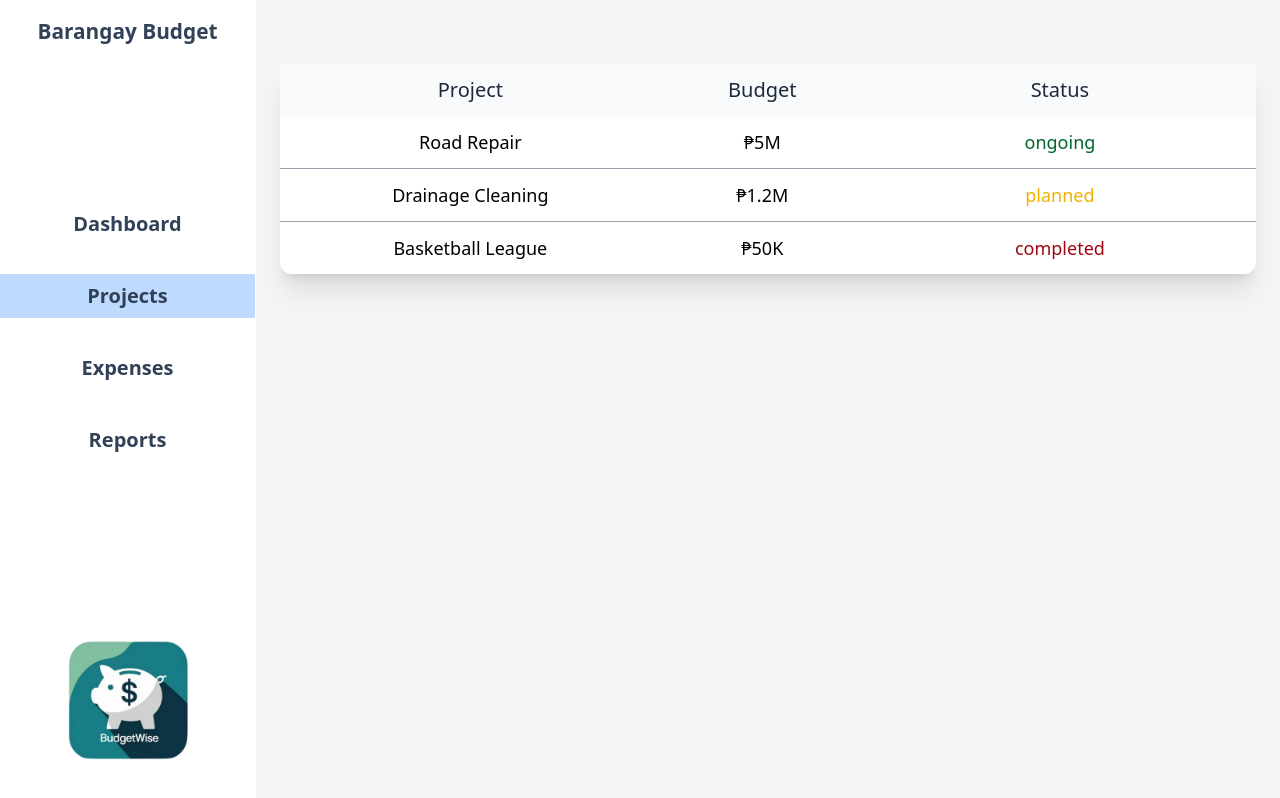
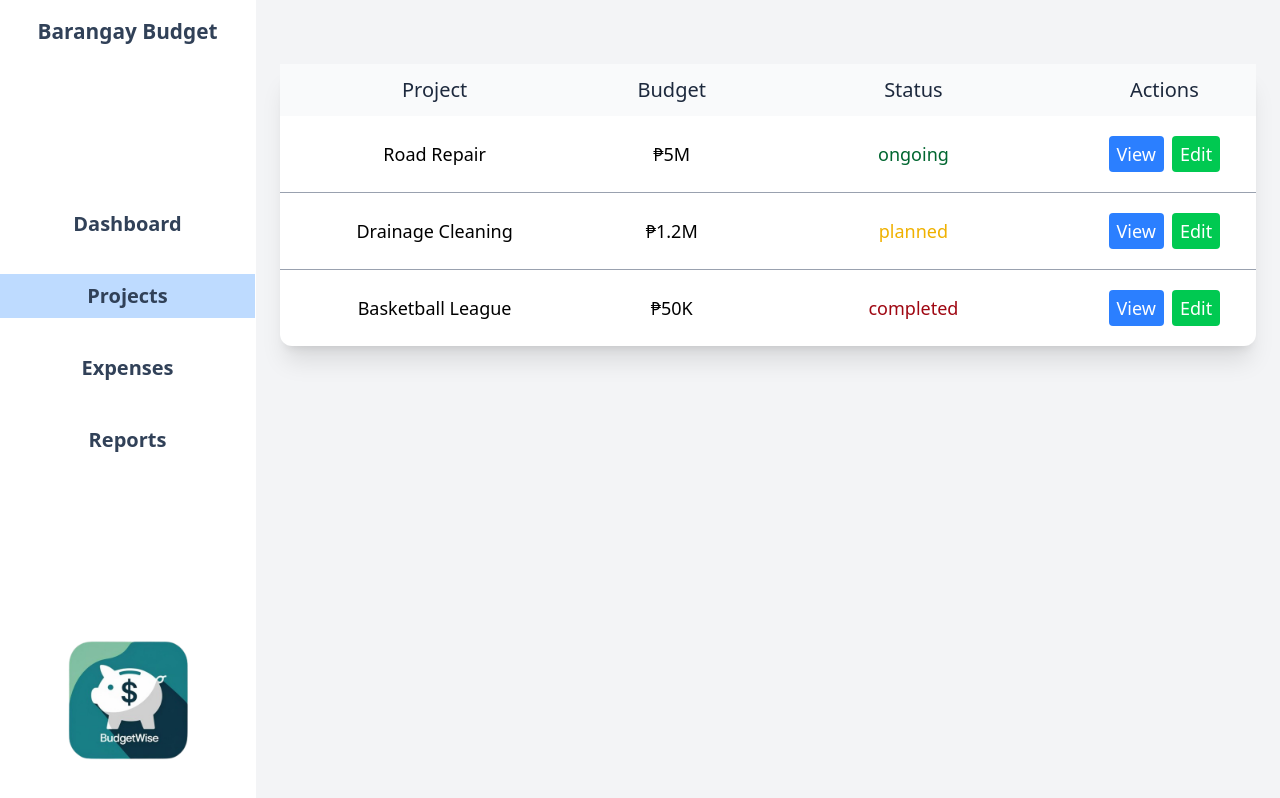
Before and after one commit to akiii22/barangay_budget, a React (Vite) app: page /projects in a window 1280 px wide. Built offline with nearby package versions, Linux system fonts and the light colour scheme.

Commit message:
feat: add project modal with view functionality

```diff
--- a/src/components/table/ProjectTable.tsx
+++ b/src/components/table/ProjectTable.tsx
@@ -1,13 +1,18 @@
+import { useState } from "react";
 import type { Projects } from "../../types/Projects";
 import { formatCurrency } from "../../utils/formatCurrency";
 import Statusbadge from "./Statusbadge";
-
+import { IoCloseCircle } from "react-icons/io5";
 type Props = {
   projects: Projects[];
 };
 
 const ProjectTable = ({ projects }: Props) => {
+  const [selectedProjects, setSelectedProjects] = useState<Projects | null>(
+    null,
+  );
   return (
+    <>
       <table className="w-full bg-white rounded-xl shadow-xl my-10 py-5">
         <thead className="bg-gray-50">
           <tr>
@@ -19,6 +24,9 @@ const ProjectTable = ({ projects }: Props) => {
             </th>
             <th className="px-4 py-3 text-xl font-medium capitalize text-slate-800">
               Status
+            </th>
+            <th className="px-4 py-3 text-xl font-medium capitalize text-slate-800">
+              Actions
             </th>
           </tr>
         </thead>
@@ -35,10 +43,54 @@ const ProjectTable = ({ projects }: Props) => {
               <td className="py-3 px-4 text-center">
                 <Statusbadge status={project.status} />
               </td>
+              <td className="space-x-2 justify-center flex items-center py-5">
+                <button
+                  className="px-2 py-1 bg-blue-500 text-white rounded cursor-pointer"
+                  onClick={() => setSelectedProjects(project)}
+                >
+                  View
+                </button>
+                <button className="px-2 py-1 bg-green-500 text-white rounded cursor-pointer">
+                  Edit
+                </button>
+              </td>
             </tr>
           ))}
         </tbody>
       </table>
+      {selectedProjects && (
+        <div className="fixed inset-0 bg-black/30 flex justify-center items-center">
+          <div className="bg-white p-6 rounded w-100 relative">
+            <h2 className="text-center text-2xl font-semibold tracking-wider my-10">
+              Project Details
+            </h2>
+            <div className="my-10 mx-10">
+              <p className="text-lg py-3 mx-3">
+                <strong className="mr-2 capitalize">Name:</strong>
+                {selectedProjects.name}
+              </p>
+              <p className="text-lg py-3 mx-3">
+                <strong className="mr-2 capitalize">Budget:</strong>
+                {formatCurrency(selectedProjects.budget)}
+              </p>
+              <p className="text-lg py-3 mx-3">
+                <strong className="mr-2 capitalize">Name:</strong>
+                {selectedProjects.status}
+              </p>
+            </div>
+            <button
+              className="absolute top-5 right-6 cursor-pointer"
+              onClick={() => setSelectedProjects(null)}
+            >
+              <IoCloseCircle
+                className="text-red-500 transition duration-300 hover:rotate-180"
+                size="32px"
+              />
+            </button>
+          </div>
+        </div>
+      )}
+    </>
   );
 };
 export default ProjectTable;
```
Lines whose indentation alone changed are shown as unchanged.
